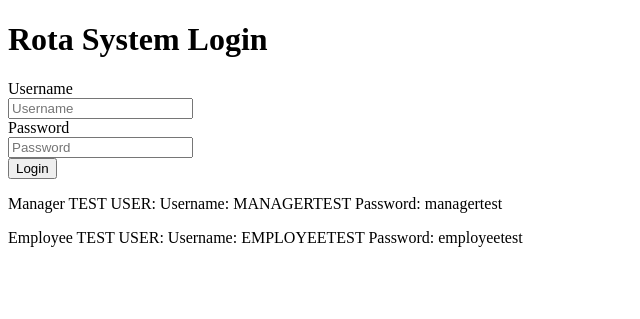
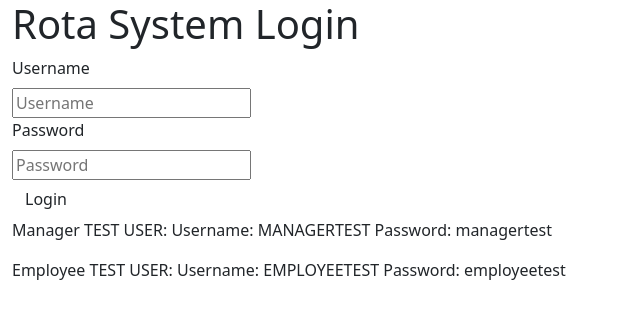
Before and after one commit to CharBrighton/CI536-Group-Rota-Project, a PHP site: page /pages/index.php in a window 1280 px wide. Shown: the top 319 px of the page, without its empty margins (0-640 px from the left). Run offline with PHP 8.4, Linux system fonts and the light colour scheme.

Commit message:
index but pretty

```diff
--- a/pages/index.php
+++ b/pages/index.php
@@ -7,14 +7,18 @@ session_start();
 //}
 ?>
 <!DOCTYPE html>
-<html>
+<html lang="en">
 <head>
+    <title>Rota System Login</title>
     <meta charset="utf-8">
-        <meta name="viewport" content="width=device-width,minimum-scale=1">
-        <title>Login</title>
+    <meta name="viewport" content="width=device-width, initial-scale=1">
+    <link href="https://cdn.jsdelivr.net/npm/bootstrap@5.3.3/dist/css/bootstrap.min.css" rel="stylesheet">
+    <script src="https://cdn.jsdelivr.net/npm/bootstrap@5.3.3/dist/js/bootstrap.bundle.min.js"></script>
+    <link href="../css/general_css.css" rel="stylesheet">
 </head>
 <body>
-        <div class="login">
+<div class="wrapper">
+    <div class="container-fluid">
 
         <h1>Rota System Login</h1>
 
@@ -32,13 +36,14 @@ session_start();
 
             <button class="btn blue" type="submit">Login</button>
 
-
         </form>
 
     </div>
 
-    <div><p>Manager TEST USER: Username: MANAGERTEST Password: managertest</p>
-        <p>Employee TEST USER: Username: EMPLOYEETEST Password: employeetest</p></div>
-
+    <div class="container-fluid">
+        <p>Manager TEST USER: Username: MANAGERTEST Password: managertest</p>
+        <p>Employee TEST USER: Username: EMPLOYEETEST Password: employeetest</p>
+    </div>
+</div>
 </body>
 </html>
```
Lines whose indentation alone changed are shown as unchanged.
